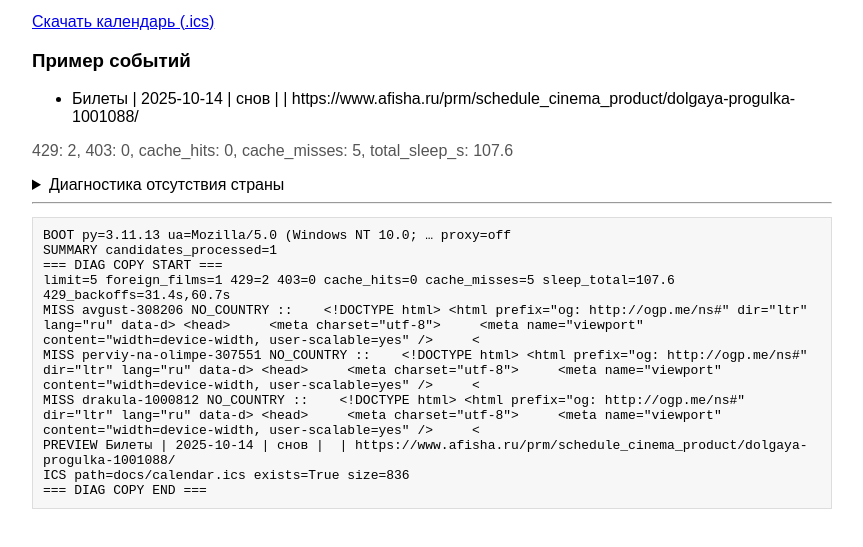
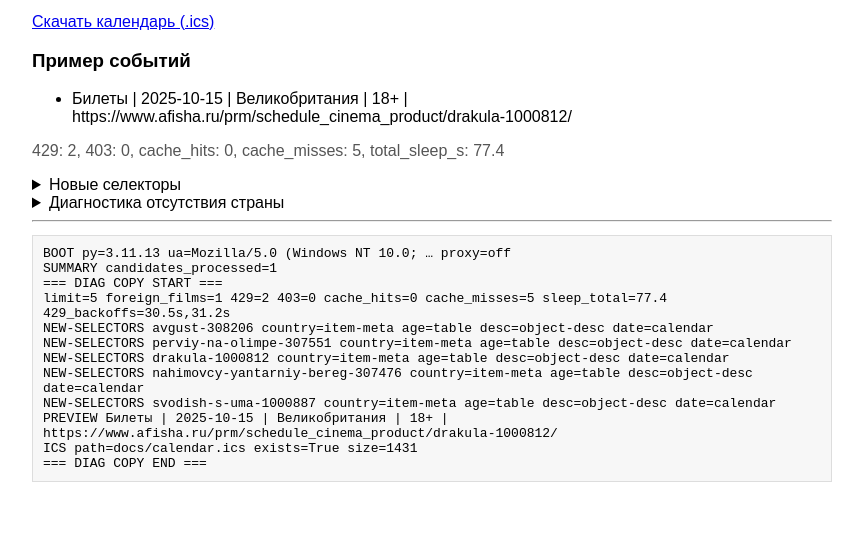
Before and after one commit to MaxYtre/movie, a plain HTML site: page index.html in a window 1280 px wide. Shown: the part 101-648 px from the top of the page, without its empty margins (208-1071 px from the left). Drawn offline with Linux system fonts and the light colour scheme.

Commit message:
deploy: 978c4ea5bc962ffb628347915dec17f35bfb6ec3

```diff
--- a/index.html
+++ b/index.html
@@ -3,9 +3,10 @@
 <h1>Календарь зарубежных фильмов (Пермь)</h1>
 <p>Фильм(ов) в календаре: <strong>1</strong></p>
 <p><a href="calendar.ics">Скачать календарь (.ics)</a></p>
-<h3>Пример событий</h3><ul><li>Билеты | 2025-10-14 | снов |  | https://www.afisha.ru/prm/schedule_cinema_product/dolgaya-progulka-1001088/</li></ul>
-<p style="color:#555">429: 2, 403: 0, cache_hits: 0, cache_misses: 5, total_sleep_s: 107.6</p>
-<details><summary>Диагностика отсутствия страны</summary><ul><li>avgust-308206: NO_COUNTRY ::    <!DOCTYPE html> <html prefix="og: http://ogp.me/ns#" dir="ltr" lang="ru" data-d> <head>     <meta charset="utf-8">     <meta name="viewport" content="width=device-width, user-scalable=yes" />     <</li><li>perviy-na-olimpe-307551: NO_COUNTRY ::    <!DOCTYPE html> <html prefix="og: http://ogp.me/ns#" dir="ltr" lang="ru" data-d> <head>     <meta charset="utf-8">     <meta name="viewport" content="width=device-width, user-scalable=yes" />     <</li><li>drakula-1000812: NO_COUNTRY ::    <!DOCTYPE html> <html prefix="og: http://ogp.me/ns#" dir="ltr" lang="ru" data-d> <head>     <meta charset="utf-8">     <meta name="viewport" content="width=device-width, user-scalable=yes" />     <</li></ul></details>
+<h3>Пример событий</h3><ul><li>Билеты | 2025-10-15 | Великобритания | 18+ | https://www.afisha.ru/prm/schedule_cinema_product/drakula-1000812/</li></ul>
+<p style="color:#555">429: 2, 403: 0, cache_hits: 0, cache_misses: 5, total_sleep_s: 77.4</p>
+<details><summary>Новые селекторы</summary><ul><li>avgust-308206: country=item-meta, age=table, desc=object-desc, date=calendar</li><li>perviy-na-olimpe-307551: country=item-meta, age=table, desc=object-desc, date=calendar</li><li>drakula-1000812: country=item-meta, age=table, desc=object-desc, date=calendar</li><li>nahimovcy-yantarniy-bereg-307476: country=item-meta, age=table, desc=object-desc, date=calendar</li><li>svodish-s-uma-1000887: country=item-meta, age=table, desc=object-desc, date=calendar</li></ul></details>
+<details><summary>Диагностика отсутствия страны</summary><ul></ul></details>
 <hr>
 <pre id="diag" style="background:#f7f7f7;padding:10px;border:1px solid #ddd;white-space:pre-wrap;"></pre>
 <script>fetch('diag.txt').then(r=>r.text()).then(t=>document.getElementById('diag').textContent=t).catch(()=>{});</script>
```
Also changed, not shown: diag.txt, 1 other file.
